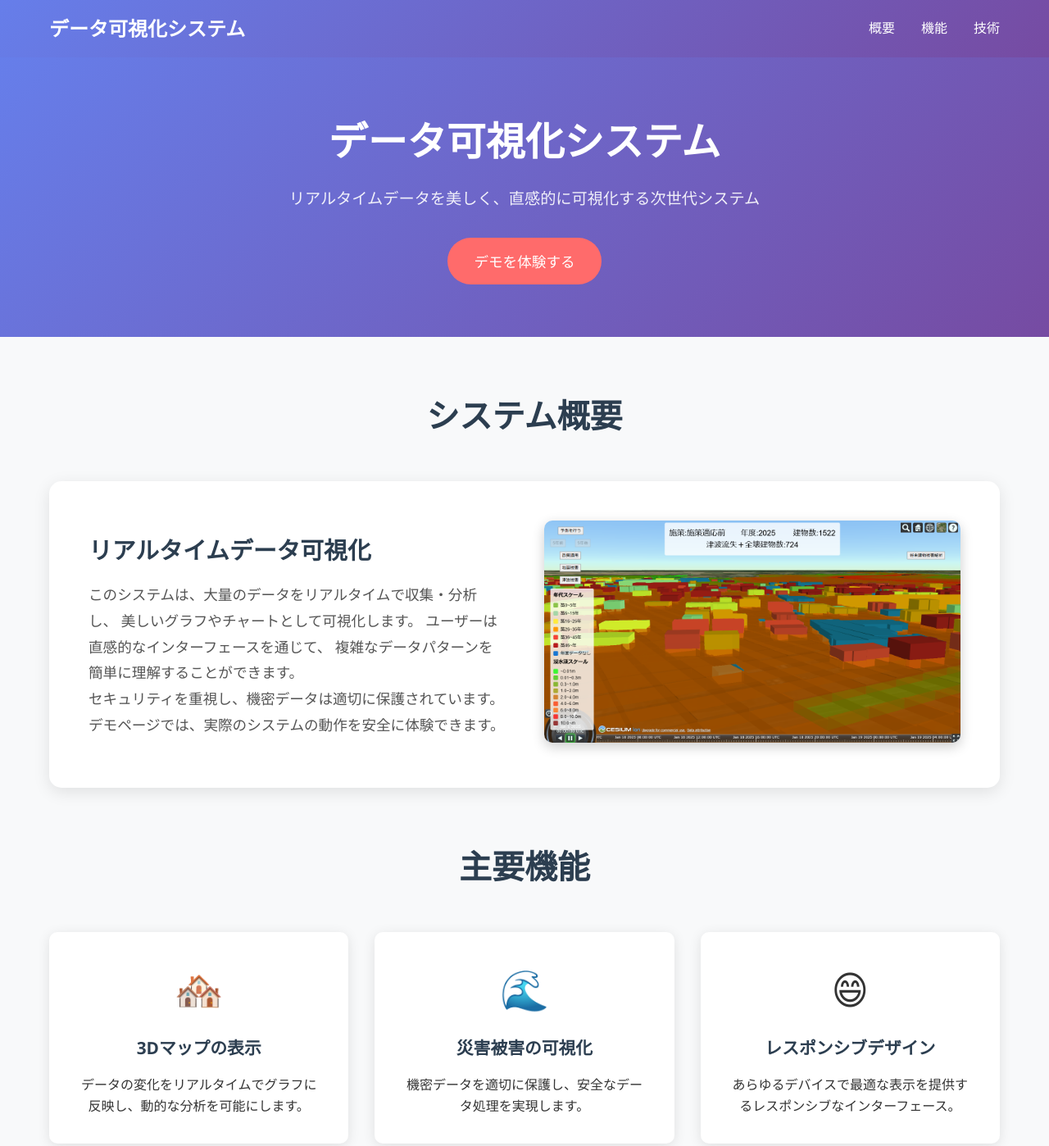
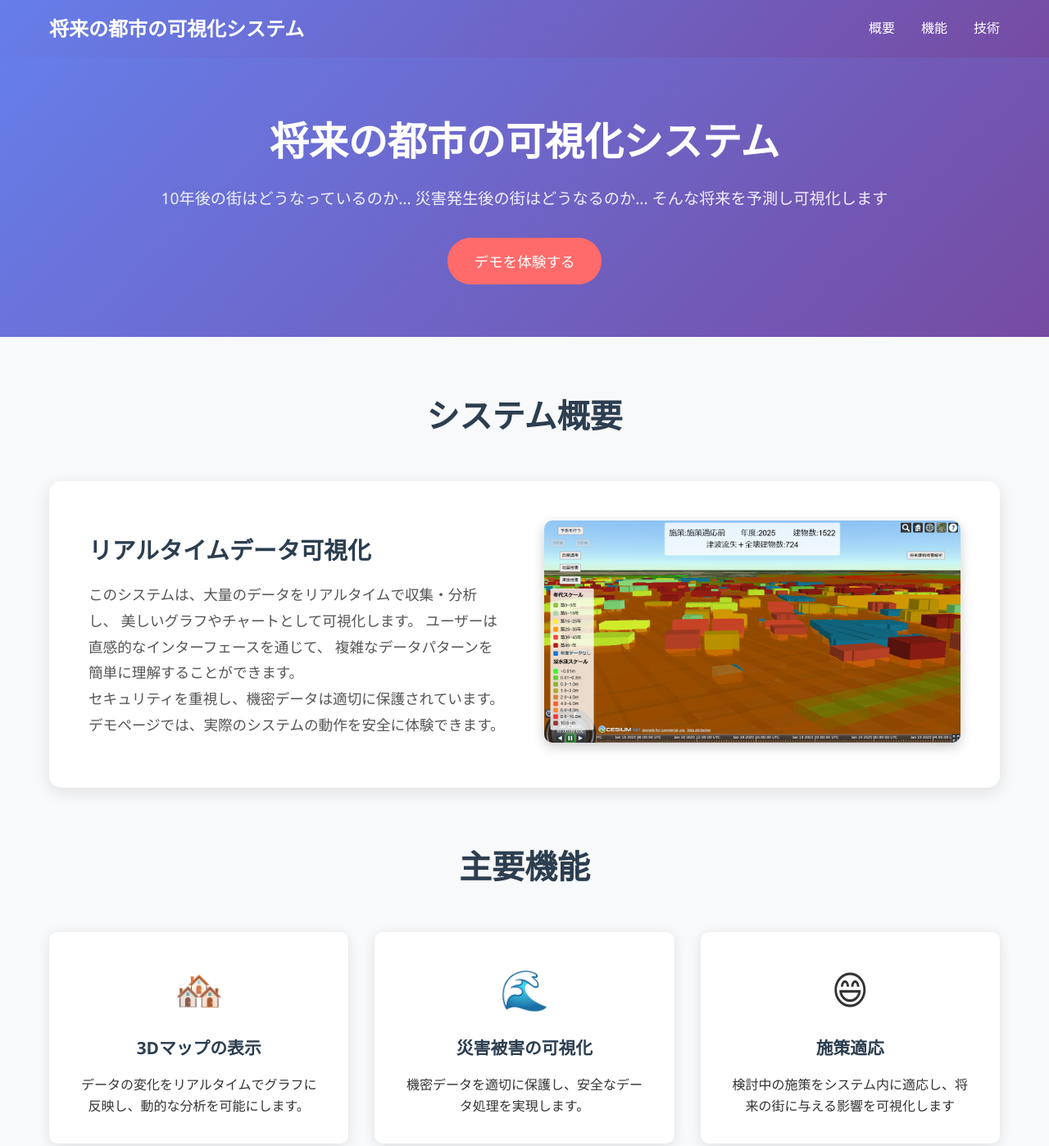
Before and after one commit to ikegodDF/cityVisualisationSystem, a website: page index.html in a window 1280 px wide. Shown: the top 1398 px of the page at 82% size. Drawn offline with Linux system fonts and the light colour scheme.

Commit message:
htmlの編集

```diff
--- a/index.html
+++ b/index.html
@@ -21,7 +21,7 @@
     <header class="header">
       <div class="container">
         <nav class="nav">
-          <a href="index.html" class="logo">データ可視化システム</a>
+          <a href="index.html" class="logo">将来の都市の可視化システム</a>
           <ul class="nav-links">
             <li><a href="#overview">概要</a></li>
             <li><a href="#features">機能</a></li>
@@ -34,8 +34,11 @@
     <!-- Hero Section -->
     <section class="hero">
       <div class="container">
-        <h1>データ可視化システム</h1>
-        <p>リアルタイムデータを美しく、直感的に可視化する次世代システム</p>
+        <h1>将来の都市の可視化システム</h1>
+        <p>
+          10年後の街はどうなっているのか... 災害発生後の街はどうなるのか...
+          そんな将来を予測し可視化します
+        </p>
         <button id="openTokenModal" class="cta-button">デモを体験する</button>
       </div>
     </section>
@@ -89,9 +92,9 @@
             </div>
             <div class="feature-card">
               <div class="feature-icon">😄</div>
-              <h3>レスポンシブデザイン</h3>
+              <h3>施策適応</h3>
               <p>
-                あらゆるデバイスで最適な表示を提供するレスポンシブなインターフェース。
+                検討中の施策をシステム内に適応し、将来の街に与える影響を可視化します
               </p>
             </div>
             <div class="feature-card">
```
